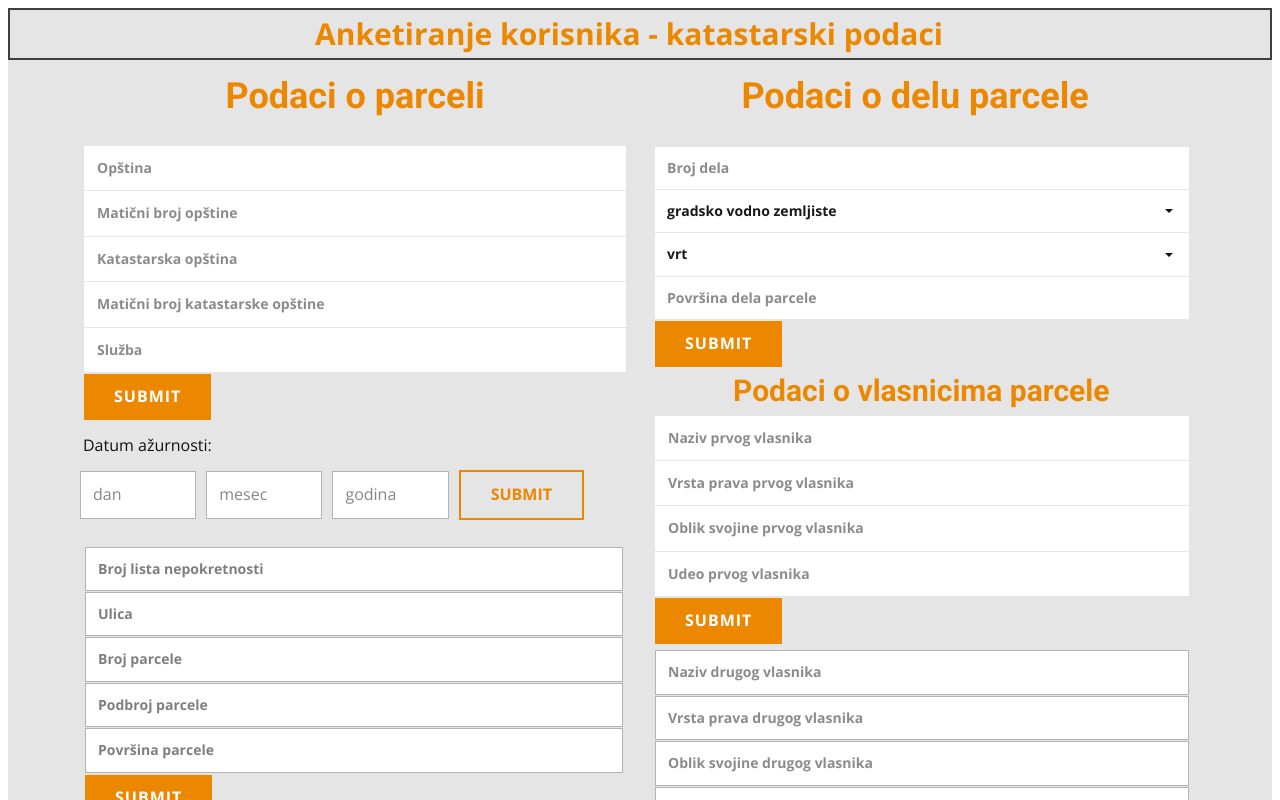
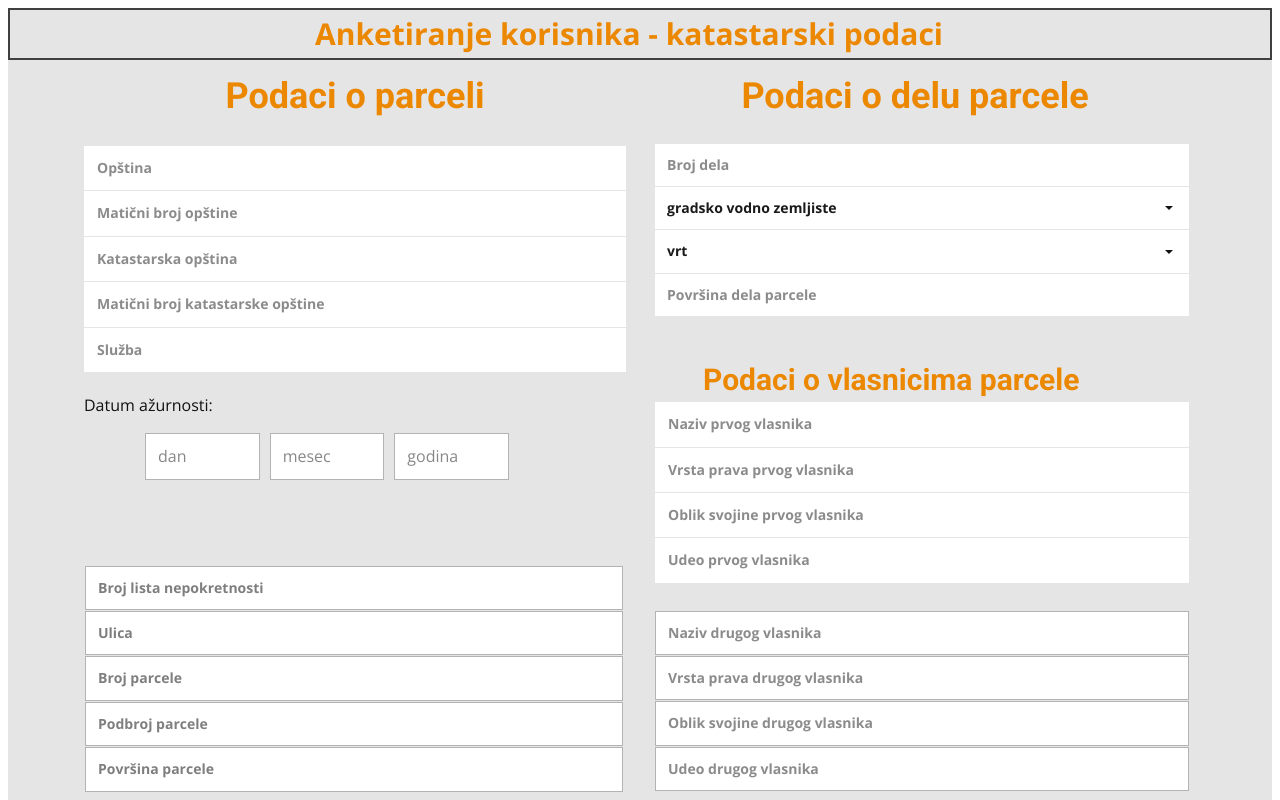
Before and after one commit to jelenapetrovacki/CadastralDataApp_Frontend, an Angular app: page /formaB in a window 1280 px wide. Shown: the top 800 px of the page. Built offline with nearby package versions, Linux system fonts and the light colour scheme.

Commit message:
Updated html and css for Form-A and Form-B component

```diff
--- a/src/app/components/forma-a/forma-a.component.html
+++ b/src/app/components/forma-a/forma-a.component.html
@@ -67,13 +67,8 @@
             <label for="date-fdd6" class="u-label u-label-6">Datum ažurnosti:</label>
             <input type="date" placeholder="MM/DD/GGGG" id="date-fdd6" name="datumAzurnosti" class="u-border-1 u-border-white u-input u-input-rectangle u-white u-input-6">
           </div>
-          <div class="u-align-left u-form-group u-form-submit u-form-group-7">
-            <a href="#" class="u-border-none u-btn u-btn-submit u-button-style u-hover-palette-1-dark-1 u-palette-1-base u-btn-1">Submit</a>
-            <input type="submit" value="submit" class="u-form-control-hidden">
-          </div>
-          <div class="u-form-send-message u-form-send-success">Thank you! Your message has been sent.</div>
-          <div class="u-form-send-error u-form-send-message">Unable to send your message. Please fix errors then try again.</div>
-          <input type="hidden" value="" name="recaptchaResponse">
+
+
         </form>
       </div>
     </section>
@@ -105,20 +100,15 @@
             <label for="text-3c6d" class="u-label u-label-5">Površina parcele:</label>
             <input type="text" placeholder="" id="text-3c6d" name="povrsina" class="u-border-1 u-border-white u-input u-input-rectangle u-white u-input-5">
           </div>
-          <div class="u-align-left u-form-group u-form-submit">
-            <a href="#" class="u-border-none u-btn u-btn-submit u-button-style u-hover-palette-1-dark-1 u-palette-1-base u-btn-1">Submit</a>
-            <input type="submit" value="submit" class="u-form-control-hidden">
-          </div>
-          <div class="u-form-send-message u-form-send-success">Thank you! Your message has been sent.</div>
-          <div class="u-form-send-error u-form-send-message">Unable to send your message. Please fix errors then try again.</div>
-          <input type="hidden" value="" name="recaptchaResponse">
+
+
         </form>
       </div>
     </section>
     <section class="u-align-center u-clearfix u-grey-10 u-section-4" id="sec-2b90">
       <div class="u-clearfix u-sheet u-sheet-1">
         <h1 class="u-align-left u-text u-text-palette-1-base u-text-1">Podaci o delu parcele</h1>
-        <img class="u-image u-image-default u-image-1" src="369109675-0.jpeg" alt="" data-image-width="1680" data-image-height="885">
+        <img class="u-image u-image-default u-image-1" src="https://www.researchgate.net/profile/Kazimierz-Becek/publication/330145243/figure/fig2/AS:711457415110658@1546636074899/An-example-of-a-map-generated-from-the-Digital-Cadastral-Data-Base-map-of-Queensland.jpg" alt="" data-image-width="1680" data-image-height="885">
       </div>
     </section>
     <section class="u-clearfix u-grey-10 u-section-5" id="sec-19bf">
@@ -141,28 +131,23 @@
               <label for="text-3c6d" class="u-label u-label-4">Površina dela parcele:</label>
               <input type="text" placeholder="" id="text-3c6d" name="povrsinaDela" class="u-border-1 u-border-white u-input u-input-rectangle u-white u-input-4">
             </div>
-            <div class="u-align-left u-form-group u-form-submit">
-              <a href="#" class="u-border-none u-btn u-btn-submit u-button-style u-hover-palette-1-dark-1 u-palette-1-base u-btn-1">Submit</a>
-              <input type="submit" value="submit" class="u-form-control-hidden">
-            </div>
-            <div class="u-form-send-message u-form-send-success">Thank you! Your message has been sent.</div>
-            <div class="u-form-send-error u-form-send-message">Unable to send your message. Please fix errors then try again.</div>
-            <input type="hidden" value="" name="recaptchaResponse">
+
+
           </form>
         </div>
-        <img class="u-expanded-height u-image u-image-default u-image-1" src="369109675-0.jpeg" alt="" data-image-width="1680" data-image-height="885">
+        <img class="u-expanded-height u-image u-image-default u-image-1" src="https://www.researchgate.net/profile/Kazimierz-Becek/publication/330145243/figure/fig2/AS:711457415110658@1546636074899/An-example-of-a-map-generated-from-the-Digital-Cadastral-Data-Base-map-of-Queensland.jpg" alt="" data-image-width="1680" data-image-height="885">
       </div>
     </section>
     <section class="u-align-center u-clearfix u-grey-25 u-section-6" id="sec-48f4">
       <div class="u-clearfix u-sheet u-valign-middle u-sheet-1">
         <h1 class="u-align-left u-text u-text-palette-1-base u-text-1">Imaoci prava na parceli - B list</h1>
-        <img class="u-image u-image-default u-image-1" src="369109675-0.jpeg" alt="" data-image-width="1680" data-image-height="885">
+        <img class="u-image u-image-default u-image-1" src="https://www.researchgate.net/profile/Kazimierz-Becek/publication/330145243/figure/fig2/AS:711457415110658@1546636074899/An-example-of-a-map-generated-from-the-Digital-Cadastral-Data-Base-map-of-Queensland.jpg" alt="" data-image-width="1680" data-image-height="885">
       </div>
     </section>
     <section class="u-align-center u-clearfix u-grey-25 u-section-7" id="sec-8cd4">
       <div class="u-clearfix u-sheet u-sheet-1">
         <h1 class="u-align-left u-text u-text-palette-1-base u-text-1">Prvi vlasnik </h1>
-        <img class="u-image u-image-default u-image-1" src="369109675-0.jpeg" alt="" data-image-width="1680" data-image-height="885">
+        <img class="u-image u-image-default u-image-1" src="https://www.researchgate.net/profile/Kazimierz-Becek/publication/330145243/figure/fig2/AS:711457415110658@1546636074899/An-example-of-a-map-generated-from-the-Digital-Cadastral-Data-Base-map-of-Queensland.jpg" alt="" data-image-width="1680" data-image-height="885">
       </div>
     </section>
     <section class="u-clearfix u-grey-25 u-section-8" id="sec-7c03">
@@ -185,22 +170,17 @@
               <label for="text-3c6d" class="u-label u-label-4">Udeo:</label>
               <input type="text" placeholder="" id="text-3c6d" name="udeo1" class="u-border-1 u-border-white u-input u-input-rectangle u-white u-input-4">
             </div>
-            <div class="u-align-left u-form-group u-form-submit">
-              <a href="#" class="u-border-none u-btn u-btn-submit u-button-style u-hover-palette-1-dark-1 u-palette-1-base u-btn-1">Submit</a>
-              <input type="submit" value="submit" class="u-form-control-hidden">
-            </div>
-            <div class="u-form-send-message u-form-send-success">Thank you! Your message has been sent.</div>
-            <div class="u-form-send-error u-form-send-message">Unable to send your message. Please fix errors then try again.</div>
-            <input type="hidden" value="" name="recaptchaResponse">
+
+
           </form>
         </div>
-        <img class="u-image u-image-default u-image-1" src="369109675-0.jpeg" alt="" data-image-width="1680" data-image-height="885">
+        <img class="u-image u-image-default u-image-1" src="https://www.researchgate.net/profile/Kazimierz-Becek/publication/330145243/figure/fig2/AS:711457415110658@1546636074899/An-example-of-a-map-generated-from-the-Digital-Cadastral-Data-Base-map-of-Queensland.jpg" alt="" data-image-width="1680" data-image-height="885">
       </div>
     </section>
     <section class="u-align-center u-clearfix u-grey-25 u-section-9" id="sec-ea49">
       <div class="u-clearfix u-sheet u-valign-middle u-sheet-1">
         <h1 class="u-align-left u-text u-text-palette-1-base u-text-1">Drugi vlasnik </h1>
-        <img class="u-expanded-height u-image u-image-default u-image-1" src="images/369109675-0.jpeg" alt="" data-image-width="1680" data-image-height="885">
+        <img class="u-expanded-height u-image u-image-default u-image-1" src="images/https://www.researchgate.net/profile/Kazimierz-Becek/publication/330145243/figure/fig2/AS:711457415110658@1546636074899/An-example-of-a-map-generated-from-the-Digital-Cadastral-Data-Base-map-of-Queensland.jpg" alt="" data-image-width="1680" data-image-height="885">
       </div>
     </section>
     <section class="u-clearfix u-grey-25 u-section-10" id="sec-80e4">
@@ -223,19 +203,15 @@
               <label for="text-3c6d" class="u-label u-label-4">Udeo:</label>
               <input type="text" placeholder="" id="text-3c6d" name="udeo2" class="u-border-1 u-border-grey-30 u-input u-input-rectangle u-white u-input-4">
             </div>
-            <div class="u-align-left u-form-group u-form-submit">
-              <a href="#" class="u-border-none u-btn u-btn-submit u-button-style u-hover-palette-1-dark-1 u-palette-1-base u-btn-1">Submit</a>
-              <input type="submit" value="submit" class="u-form-control-hidden">
-            </div>
-            <div class="u-form-send-message u-form-send-success">Thank you! Your message has been sent.</div>
+             <div class="u-form-send-message u-form-send-success">Thank you! Your message has been sent.</div>
             <div class="u-form-send-error u-form-send-message">Unable to send your message. Please fix errors then try again.</div>
             <input type="hidden" value="" name="recaptchaResponse">
           </form>
         </div>
-        <img class="u-image u-image-default u-image-1" src="./369109675-0.jpeg" alt="" data-image-width="1680" data-image-height="885">
+        <img class="u-image u-image-default u-image-1" src="https://www.researchgate.net/profile/Kazimierz-Becek/publication/330145243/figure/fig2/AS:711457415110658@1546636074899/An-example-of-a-map-generated-from-the-Digital-Cadastral-Data-Base-map-of-Queensland.jpg" alt="" data-image-width="1680" data-image-height="885">
       </div>
 
-      <button [routerLink]= "['/formaB']" class="u-border-none u-btn u-btn-submit u-button-style u-hover-palette-1-dark-1 u-palette-1-base u-btn-1">Nastavi dalje</button>
+      <button [routerLink]= "['/formaB']" class="u-align-center u-border-none u-btn u-btn-submit u-button-style u-hover-palette-1-dark-1 u-palette-1-base u-btn-1">Nastavi dalje</button>
 
     </section>
 
--- a/src/app/components/forma-b/forma-b.component.css
+++ b/src/app/components/forma-b/forma-b.component.css
@@ -163,7 +163,7 @@
 
   .u-section-2 .u-form-2 {
     height: 252px;
-    margin: 12px -570px 0 570px;
+    margin: -10px -570px 0 570px;
   }
 
   .u-section-2 .u-form-group-7 {
@@ -213,7 +213,7 @@
 
   .u-section-2 .u-form-3 {
     height: 260px;
-    margin: 18px -570px 0 570px;
+    margin: 55px -570px 0 570px;
   }
 
   .u-section-2 .u-form-group-12 {
@@ -258,12 +258,12 @@
   }
 
   .u-section-2 .u-text-1 {
-    margin: -227px 421px 0 13px;
+    margin: -100px 421px 0 13px;
   }
 
   .u-section-2 .u-form-4 {
     height: 260px;
-    margin: 177px -570px 0 570px;
+    margin: -3px -570px 0 570px;
   }
 
   .u-section-2 .u-form-group-17 {
@@ -312,7 +312,7 @@
   }
 
   .u-section-2 .u-container-layout-2 {
-    padding: 30px 0 30px 30px;
+    padding: -70px 0 30px 30px;
   }
 
   .u-section-2 .u-text-2 {
@@ -375,7 +375,7 @@
 
   .u-section-2 .u-form-6 {
     height: 72px;
-    margin: -377px 616px 60px 0;
+    margin: -450px 616px 60px 0;
   }
 
   .u-section-2 .u-form-group-30 {
@@ -435,6 +435,7 @@
 
     .u-section-2 .u-form-6 {
       margin-right: 416px;
+      align-items: left;
     }
   }
 
--- a/src/app/components/forma-b/forma-b.component.html
+++ b/src/app/components/forma-b/forma-b.component.html
@@ -75,13 +75,10 @@
               <label for="text-1a24" class="u-form-control-hidden u-label"></label>
               <input type="text" placeholder="Služba" id="text-1a24" name="sluzba" class="u-border-1 u-border-white u-input u-input-rectangle u-text-grey-90 u-white u-input-5">
             </div>
-            <div class="u-align-left u-form-group u-form-submit">
-              <a href="#" class="u-border-none u-btn u-btn-submit u-button-style u-hover-palette-1-dark-1 u-palette-1-base u-btn-1">Submit</a>
-              <input type="submit" value="submit" class="u-form-control-hidden">
+            <div class="u-form-group u-form-group-5">
+              <p>Datum ažurnosti: </p>
             </div>
-            <div class="u-form-send-message u-form-send-success">Thank you! Your message has been sent.</div>
-            <div class="u-form-send-error u-form-send-message">Unable to send your message. Please fix errors then try again.</div>
-            <input type="hidden" value="" name="recaptchaResponse">
+
           </form>
         </div>
         <div class="u-clearfix u-expanded-width u-gutter-12 u-layout-wrap u-layout-wrap-1">
@@ -126,10 +123,7 @@
                         <label for="text-3c6d" class="u-form-control-hidden u-label"></label>
                         <input type="text" placeholder="Površina dela parcele" id="text-3c6d" name="povrsinaDela" class="u-input u-input-rectangle u-text-grey-90 u-white u-input-9">
                       </div>
-                      <div class="u-align-left u-form-group u-form-submit">
-                        <a href="#" class="u-border-none u-btn u-btn-submit u-button-style u-hover-palette-1-dark-1 u-palette-1-base u-btn-2">Submit</a>
-                        <input type="submit" value="submit" class="u-form-control-hidden">
-                      </div>
+
                       <div class="u-form-send-message u-form-send-success">Thank you! Your message has been sent.</div>
                       <div class="u-form-send-error u-form-send-message">Unable to send your message. Please fix errors then try again.</div>
                       <input type="hidden" value="" name="recaptchaResponse">
@@ -153,16 +147,13 @@
                         <label for="text-3c6d" class="u-form-control-hidden u-label"></label>
                         <input type="text" placeholder="Udeo prvog vlasnika" id="text-3c6d" name="udeo1" class="u-border-1 u-border-white u-input u-input-rectangle u-text-grey-90 u-white u-input-13">
                       </div>
-                      <div class="u-align-left u-form-group u-form-submit">
-                        <a href="#" class="u-border-none u-btn u-btn-submit u-button-style u-hover-palette-1-dark-1 u-palette-1-base u-btn-3">Submit</a>
-                        <input type="submit" value="submit" class="u-form-control-hidden">
-                      </div>
+
                       <div class="u-form-send-message u-form-send-success">Thank you! Your message has been sent.</div>
                       <div class="u-form-send-error u-form-send-message">Unable to send your message. Please fix errors then try again.</div>
                       <input type="hidden" value="" name="recaptchaResponse">
                     </form>
                   </div>
-                  <p class="u-text u-text-1">Datum ažurnosti:</p>
+
                   <div class="u-form u-form-4">
                     <form action="#" method="POST" class="u-clearfix u-form-spacing-1 u-form-vertical u-inner-form" style="padding: 15px;" source="custom" name="form">
                       <div class="u-form-group u-form-group-17">
@@ -181,10 +172,7 @@
                         <label for="text-3c6d" class="u-form-control-hidden u-label"></label>
                         <input type="text" placeholder="Udeo drugog vlasnika" id="text-3c6d" name="udeo2" class="u-border-1 u-border-grey-30 u-input u-input-rectangle u-text-grey-90 u-white u-input-17">
                       </div>
-                      <div class="u-align-left u-form-group u-form-submit">
-                        <a href="#" class="u-border-none u-btn u-btn-submit u-button-style u-hover-palette-1-dark-1 u-palette-1-base u-btn-4">Submit</a>
-                        <input type="submit" value="submit" class="u-form-control-hidden">
-                      </div>
+
                       <div class="u-form-send-message u-form-send-success">Thank you! Your message has been sent.</div>
                       <div class="u-form-send-error u-form-send-message">Unable to send your message. Please fix errors then try again.</div>
                       <input type="hidden" value="" name="recaptchaResponse">
@@ -222,17 +210,17 @@
               <label for="text-3c6d" class="u-form-control-hidden u-label"></label>
               <input type="text" placeholder="Površina parcele" id="text-3c6d" name="povrsina" class="u-border-1 u-border-grey-30 u-input u-input-rectangle u-text-black u-white u-input-22">
             </div>
-            <div class="u-align-left u-form-group u-form-submit">
-              <a href="#" class="u-border-none u-btn u-btn-submit u-button-style u-hover-palette-1-dark-1 u-palette-1-base u-btn-5">Submit</a>
-              <input type="submit" value="submit" class="u-form-control-hidden">
-            </div>
+
             <div class="u-form-send-message u-form-send-success">Thank you! Your message has been sent.</div>
             <div class="u-form-send-error u-form-send-message">Unable to send your message. Please fix errors then try again.</div>
             <input type="hidden" value="" name="recaptchaResponse">
+
           </form>
         </div>
+
         <div class="u-form u-form-6">
-          <form action="#" method="POST" class="u-clearfix u-form-horizontal u-form-spacing-10 u-inner-form" style="padding: 10px" source="custom" name="form-1">
+          <form action="#" method="POST" class="u-clearfix u-form-horizontal u-form-spacing-10 u-inner-form" style="padding: 75px" source="custom" name="form-1">
+
             <div class="u-form-group u-form-name">
               <label for="name-daee" class="u-form-control-hidden u-label">Name</label>
               <input type="text" placeholder="dan" id="name-daee" name="name" class="u-border-1 u-border-grey-30 u-input u-input-rectangle u-white" required="">
@@ -245,10 +233,7 @@
               <label for="text-41b7" class="u-form-control-hidden u-label"></label>
               <input type="text" placeholder="godina" id="text-41b7" name="text" class="u-border-1 u-border-grey-30 u-input u-input-rectangle u-white">
             </div>
-            <div class="u-align-left u-form-group u-form-submit">
-              <a href="#" class="u-btn u-btn-submit u-button-style">Submit</a>
-              <input type="submit" value="submit" class="u-form-control-hidden">
-            </div>
+
             <div class="u-form-send-message u-form-send-success"> Thank you! Your message has been sent. </div>
             <div class="u-form-send-error u-form-send-message"> Unable to send your message. Please fix errors then try again. </div>
             <input type="hidden" value="" name="recaptchaResponse">
--- a/src/app/components/pocetna/pocetna.component.html
+++ b/src/app/components/pocetna/pocetna.component.html
@@ -37,7 +37,7 @@
         <div class="u-palette-2-base u-shape u-shape-rectangle u-shape-1"></div>
         <div class="u-grey-40 u-shape u-shape-rectangle u-shape-2"></div>
 
-        <img class="u-image u-image-1" src="anketa.jpg" alt="Anketiranje" data-image-width="1170" data-image-height="658">
+        <img class="u-image u-image-1" src="https://cdn.clickworker.com/wp-content/themes/clickworkerV8/assets-dist/img/survey-participants/survey_participants_en.svg.gzip" alt="Anketiranje" data-image-width="1170" data-image-height="658">
         <div class="u-container-style u-group u-group-1">
           <div class="u-container-layout u-container-layout-1">
             <h1 class="u-text u-text-body-alt-color u-text-1">Početak<br>ANKETIRANJA
```
Also changed, not shown: src/app/components/forma-a/forma-a.component.css (+5 -5 lines).
